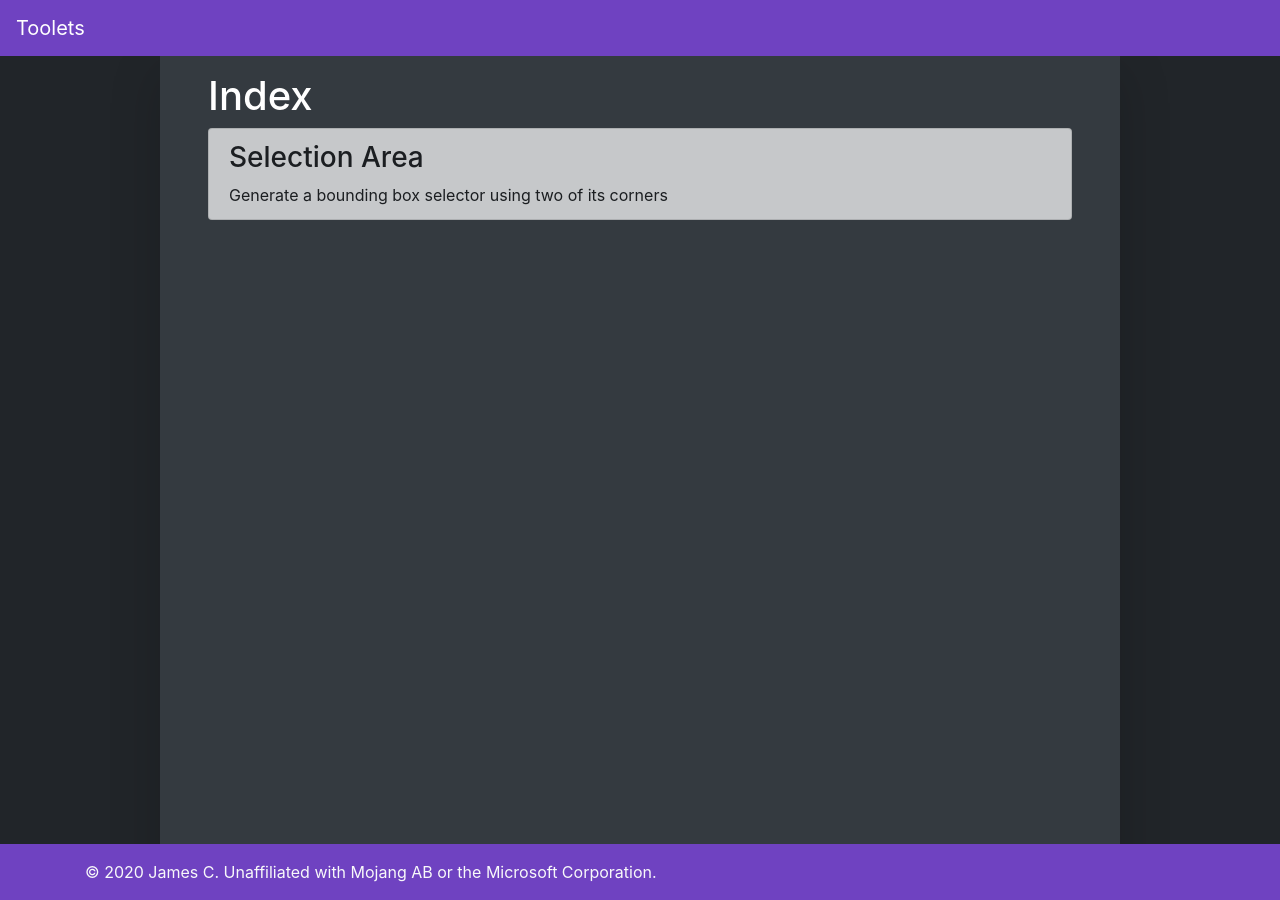
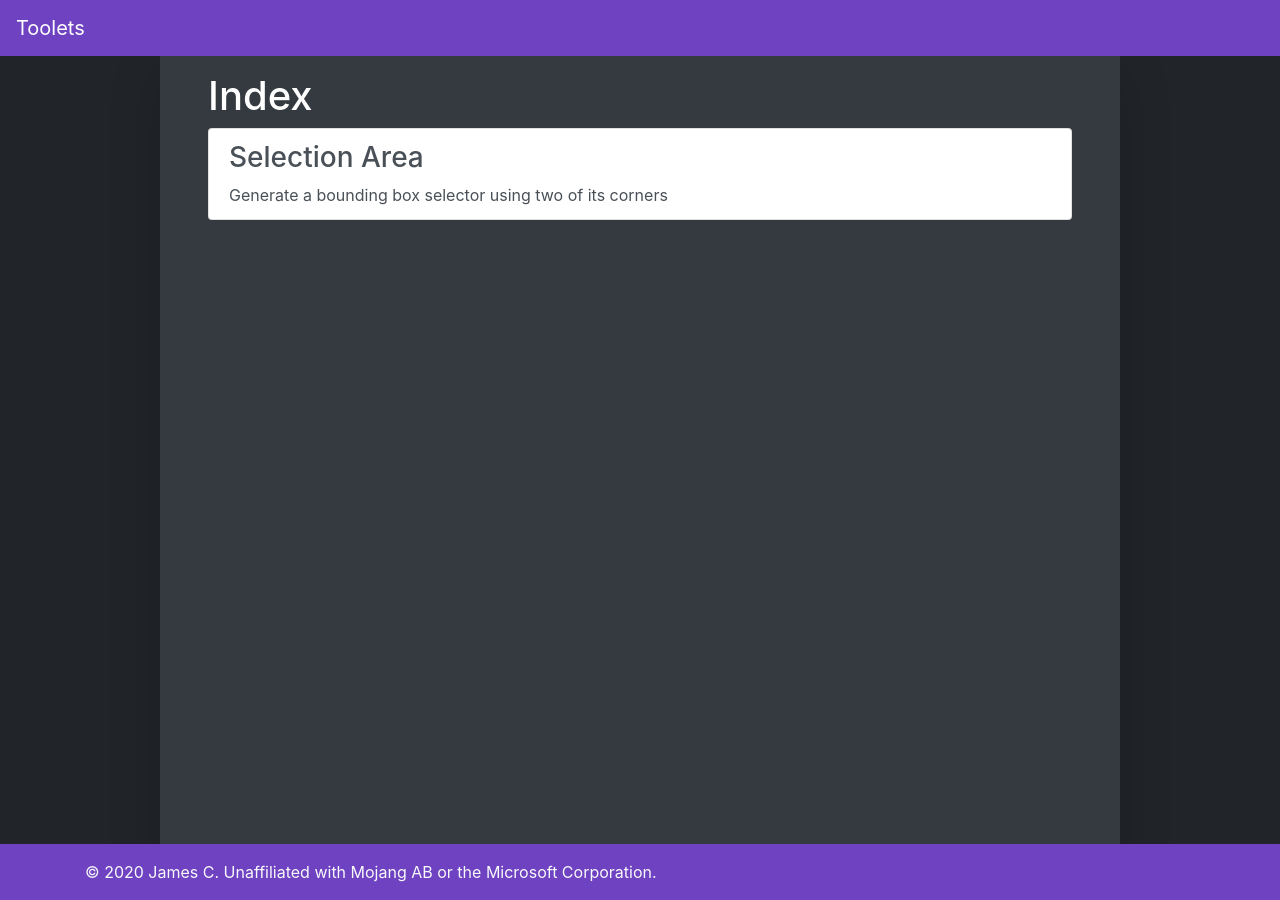
Before and after one commit to JamesMCo/toolets, a Jekyll site: the page built from index.html, in a window 1280 px wide. Built offline with Jekyll 4.4.1, drawn with Linux system fonts in a browser that asks for light colours.

Commit message:
Increase lightness on index page list

```diff
--- a/_sass/main.scss
+++ b/_sass/main.scss
@@ -26,8 +26,3 @@ footer {
     @extend .mt-auto;
     @extend .py-3;
 }
-
-
-.list-group-item {
-    @extend .list-group-item-dark;
-}
```
